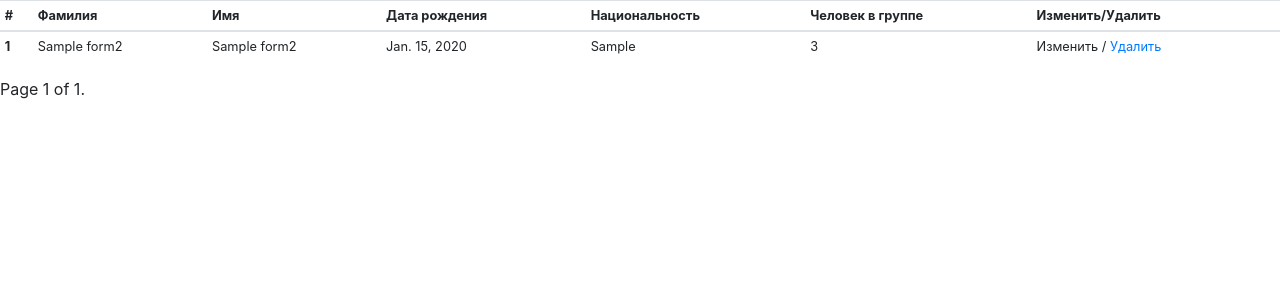
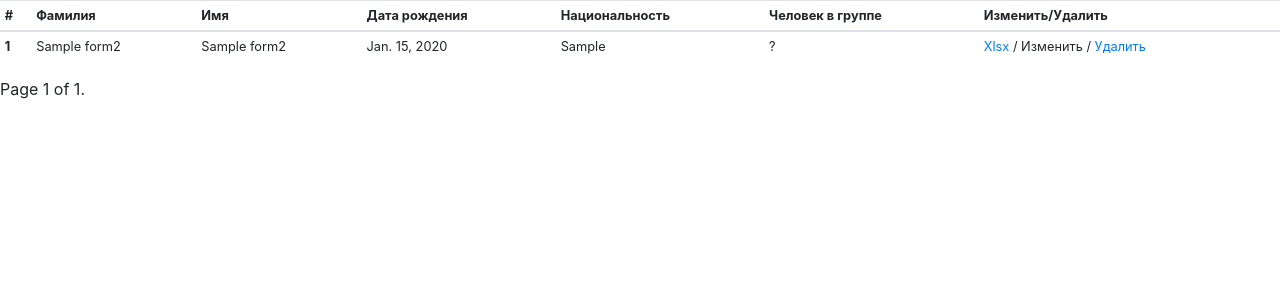
Before and after one commit to Nekr137/visa_app, a Django app: page /form2_db in a window 1280 px wide. Shown: the part 56-356 px from the top of the page. Run offline with Django 3.2, Linux system fonts and the light colour scheme; tables that the repository leaves empty hold one stand-in row (values such as "Sample post"); some libraries are stand-ins or nearby versions.

Commit message:
Добавил генерацию файла из form1_xlsx

```diff
--- a/app/Xlsx.py
+++ b/app/Xlsx.py
@@ -19,7 +19,6 @@ class Xlsx:
         sheet1['C11'] = f1.get('lastname')+'/'+f1.get('familyname')
         sheet1['E13'] = f1.get('firstname')+'/'+f1.get('name')
         sheet1['D15'] = self.date_format(f1.get('birthday'))
-        print(f1.get('birthday'))
         sheet1['G15'] = f1.get('sex')
         sheet1['D17'] = f1.get('passport')
         sheet1['D19'] = f1.get('goal')
--- a/app/models.py
+++ b/app/models.py
@@ -1,8 +1,15 @@
 from django.db import models
 import datetime
-import re
+from .Xlsx import Xlsx
+import openpyxl,re
 
-# таблица app_data
+
+def date_format(d):
+    d = re.findall(r'\d+', d)
+    d.reverse()
+    return '.'.join(d)
+
+
 class Form1(models.Model):
     familyname = models.CharField(max_length=30)
     firstname = models.CharField(max_length=30)
@@ -28,6 +35,30 @@ class Form1(models.Model):
 
     def __str__(self):
         return self.familyname
+
+    def GenerateXlsx(self):
+        self.fname = 'static/xlsx/1.xlsx'
+        self.wb = openpyxl.Workbook()
+        self.wb = openpyxl.load_workbook(filename=self.fname)
+
+        sheet1 = self.wb.get_sheet_by_name("Лист1")
+        sheet1['F2'] = self.confirmation
+        sheet1['D5'] = self.multiplicity
+        sheet1['D7'] = self.nationality
+        sheet1['C9'] = self.entry
+        sheet1['F9'] = self.departure
+        sheet1['C11'] = str(self.lastname) + '/' + str(self.familyname)
+        sheet1['E13'] = str(self.firstname) + '/' + str(self.name)
+        sheet1['D15'] = date_format(self.birthday)
+        sheet1['G15'] = self.sex
+        sheet1['D17'] = self.passport
+        sheet1['D19'] = self.goal
+        sheet1['D40'] = self.date
+        sheet1['M40'] = self.date
+
+        self.wb.save(filename='test.xlsx')
+
+
 
 
 class Form2(models.Model):
--- a/app/views.py
+++ b/app/views.py
@@ -1,11 +1,26 @@
 
 from django.shortcuts import render, redirect
 from django.http import HttpResponseRedirect,HttpResponse,HttpResponseNotFound
-from .Xlsx import Xlsx
-from django.db import models
 from .modelform import ModelForm1, ModelForm2, MembersForm
 from .models import Form1, Form2, GroupMembers
 from django.core.paginator import Paginator
+
+
+def form1_xlsx(request):
+    if request.method == "GET":
+        id = request.GET.get('id')
+        note = Form2.objects.get(id=id)
+        note.GenerateXlsx()
+        return redirect('/')
+
+
+def form2_xlsx(request):
+    if request.method == "GET":
+        id = request.GET.get('id')
+        print(id)
+        note = Form2.objects.get(id=id)
+        note.GenerateXlsx()
+        return redirect('/')
 
 
 def form1(request):
--- a/templates/app/form1_db.html
+++ b/templates/app/form1_db.html
@@ -21,7 +21,7 @@
         <td>{{note.name}}</td>
         <td>{{note.birthday}}</td>
         <td>{{note.nationality}}</td>
-        <td>Изменить  /  Удалить</td>
+        <td><a href="form1?id={{note.id}}">Xlsx</a> /  Изменить  /  <a href="form2_delete?id={{note.id}}">Удалить</a></td>
     </tr>
     {% endfor %}
     </tbody>
--- a/templates/app/form2_db.html
+++ b/templates/app/form2_db.html
@@ -22,8 +22,8 @@
         <td>{{note.name}}</td>
         <td>{{note.birthday}}</td>
         <td>{{note.nationality}}</td>
-        <td>3</td>
-        <td>Изменить  /  <a href="form2_delete?id={{note.id}}">Удалить</a></td>
+        <td>?</td>
+        <td><a href="form2_xlsx?id={{note.id}}">Xlsx</a>  /  Изменить  /  <a href="form2_delete?id={{note.id}}">Удалить</a></td>
     </tr>
     {% endfor %}
     </tbody>
--- a/visa_app/urls.py
+++ b/visa_app/urls.py
@@ -9,6 +9,8 @@ urlpatterns = [
     re_path(r'^form2_db',views.form2_db),
     re_path(r'^form1_delete',views.form1_delete),
     re_path(r'^form2_delete',views.form2_delete),
+    re_path(r'^form1_xlsx', views.form1_xlsx),
+    re_path(r'^form2_xlsx', views.form2_xlsx),
     re_path(r'^form1', views.form1),
     re_path(r'^form2', views.form2),
     re_path(r'^all_forms', views.all_forms),
```
